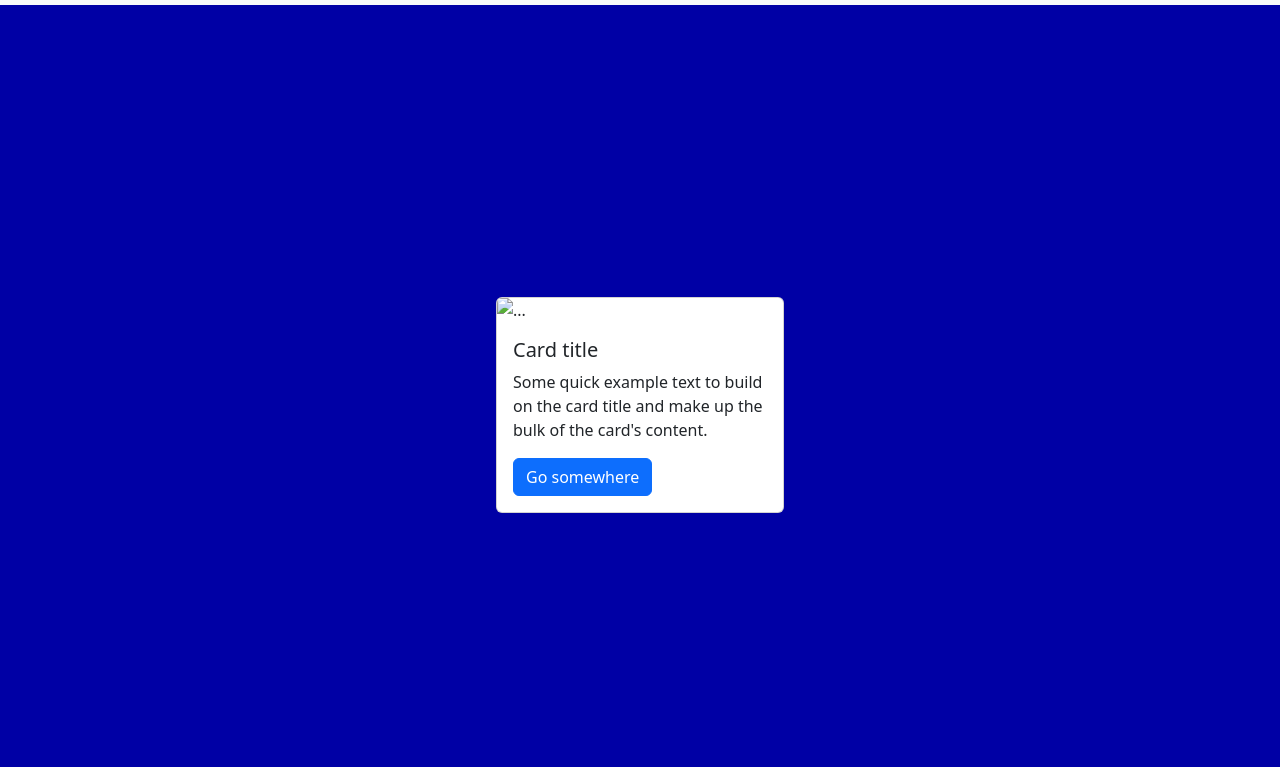
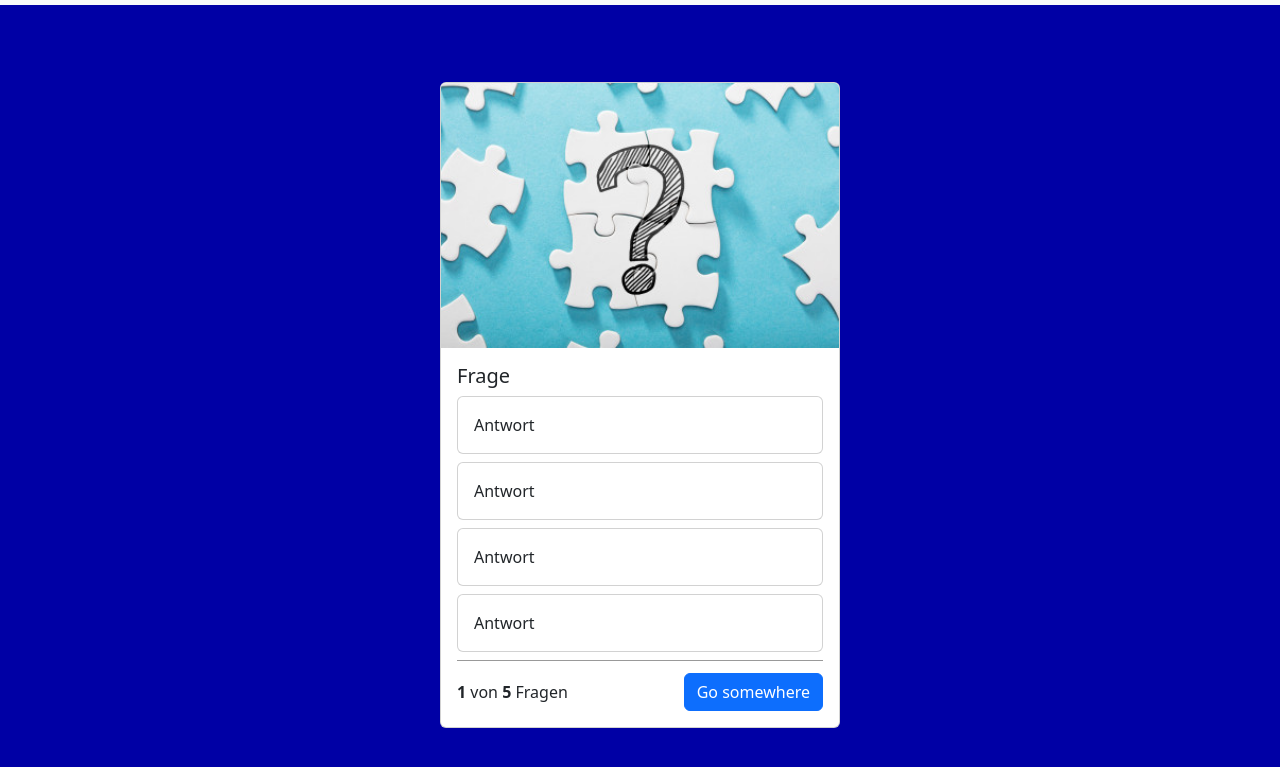
Before and after one commit to braeula/QuizApp, a website: page index.html in a window 1280 px wide. Shown: the part 45-812 px from the top of the page. Drawn offline with nearby package versions, Linux system fonts and the light colour scheme.

Commit message:
designed card

```diff
--- a/index.html
+++ b/index.html
@@ -18,13 +18,47 @@
   </nav>
 
   <div class="container">
-    <div class="card" style="width: 18rem;">
-      <img src="..." class="card-img-top" alt="...">
+    <div class="card quiz-card">
+      <img src="./img/question.jpg" class="card-img-top" alt="...">
       <div class="card-body">
-        <h5 class="card-title">Card title</h5>
-        <p class="card-text">Some quick example text to build on the card title and make up the bulk of the card's
-          content.</p>
-        <a href="#" class="btn btn-primary">Go somewhere</a>
+        <h5 class="card-title">Frage</h5>
+
+
+
+        <div class="card mb-2">
+          <div class="card-body">
+            Antwort
+          </div>
+        </div>
+
+
+        <div class="card mb-2">
+          <div class="card-body">
+            Antwort
+          </div>
+        </div>
+
+
+        <div class="card mb-2">
+          <div class="card-body">
+            Antwort
+          </div>
+        </div>
+
+
+        <div class="card mb-2">
+          <div class="card-body">
+            Antwort
+          </div>
+        </div>
+
+        <div class="question-footer">
+          <span>
+            <b>1</b> von <b>5</b> Fragen
+          </span>
+
+          <a href="#" class="btn btn-primary">Go somewhere</a>
+        </div>
       </div>
     </div>
   </div>
--- a/style.css
+++ b/style.css
@@ -9,3 +9,15 @@ body {
     align-items: center;
     justify-content: center;
 }
+
+.quiz-card {
+    width: 25rem;
+}
+
+.question-footer {
+    display: flex;
+    justify-content: space-between;
+    align-items: center;
+    padding-top: 12px;
+    border-top: 1px solid rgba(0, 0, 0, 0.4);
+}
```
Also changed, not shown: img/question.jpg (added).
